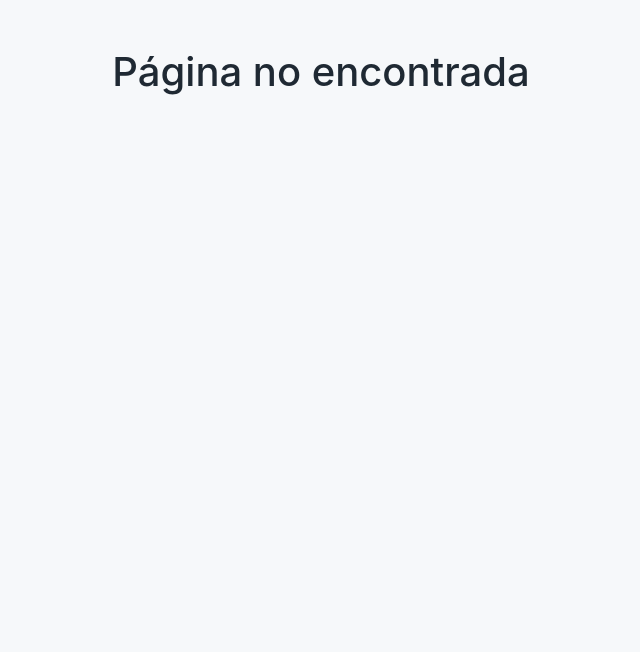
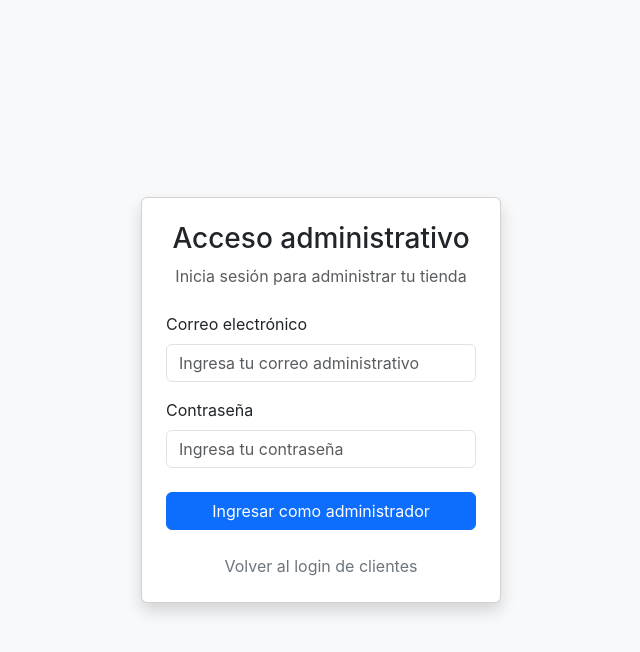
Before and after one commit to 4GeeksAcademy/MenuStore, a React app: page /admin-login in a window 1280 px wide. Shown: the whole page, without its empty margins (319-959 px from the left). Built offline with nearby package versions, Linux system fonts and the light colour scheme; no server answers.

Commit message:
admin login

```diff
--- /dev/null
+++ b/src/front/pages/AdminLogin.jsx
@@ -0,0 +1,106 @@
+
+import React, { useState } from "react";
+import { Link, useNavigate } from "react-router-dom";
+import { fetchLogin } from "../fetch.js";
+
+export const AdminLogin = () => {
+    const navigate = useNavigate();
+
+    const [inputData, setInputData] = useState({
+        email: "",
+        password: "",
+    });
+
+    const handleInputChange = (e) => {
+        const { name, value } = e.target;
+
+        setInputData((prevData) => ({
+            ...prevData,
+            [name]: value,
+        }));
+    };
+
+    const handleLogin = async (e) => {
+        e.preventDefault();
+
+        if (!inputData.email.trim() || !inputData.password.trim()) {
+            alert("Por favor completa todos los campos");
+            return;
+        }
+
+        try {
+            const data = await fetchLogin({
+                email: inputData.email.trim(),
+                password: inputData.password,
+            });
+
+            if (data.user?.role !== "admin") {
+                alert("Estas credenciales no pertenecen a una cuenta de administrador");
+                return;
+            }
+
+            if (data.token) {
+                localStorage.setItem("token", data.token);
+            }
+
+            if (data.user) {
+                localStorage.setItem("user", JSON.stringify(data.user));
+            }
+
+            navigate("/admin-shop");
+        } catch (error) {
+            console.error("Error al iniciar sesión como administrador:", error);
+            alert(error.message || "Correo o contraseña incorrectos");
+        }
+    };
+
+    return (
+        <div className="bg-light d-flex justify-content-center align-items-center vh-100">
+            <div className="card shadow p-4" style={{ width: "360px" }}>
+                <h3 className="text-center mb-2">Acceso administrativo</h3>
+
+                <p className="text-center text-muted mb-4">
+                    Inicia sesión para administrar tu tienda
+                </p>
+
+                <form onSubmit={handleLogin}>
+                    <div className="mb-3">
+                        <label className="form-label">Correo electrónico</label>
+
+                        <input
+                            type="email"
+                            className="form-control"
+                            placeholder="Ingresa tu correo administrativo"
+                            name="email"
+                            value={inputData.email}
+                            onChange={handleInputChange}
+                        />
+                    </div>
+
+                    <div className="mb-4">
+                        <label className="form-label">Contraseña</label>
+
+                        <input
+                            type="password"
+                            className="form-control"
+                            placeholder="Ingresa tu contraseña"
+                            name="password"
+                            value={inputData.password}
+                            onChange={handleInputChange}
+                        />
+                    </div>
+
+                    <button type="submit" className="btn btn-primary w-100">
+                        Ingresar como administrador
+                    </button>
+
+                    <div className="text-center mt-4">
+                        <Link to="/login" className="text-decoration-none text-secondary">
+                            Volver al login de clientes
+                        </Link>
+                    </div>
+                </form>
+            </div>
+        </div>
+    );
+};
--- a/src/front/routes.jsx
+++ b/src/front/routes.jsx
@@ -6,6 +6,7 @@ import {
 
 import { Layout } from "./pages/Layout";
 import { Login } from "./pages/Login";
+import { AdminLogin } from "./pages/AdminLogin";
 import Register from "./pages/Register";
 import ShopAdminView from "./pages/ShopAdminView";
 import { CustomerHome } from "./pages/CustomerHome";
@@ -38,6 +39,11 @@ export const router = createBrowserRouter(
       <Route
         path="register"
         element={<Register />}
+      />
+
+      <Route
+        path="admin-login"
+        element={<AdminLogin />}
       />
 
       {/* Rutas privadas para cualquier usuario autenticado */}
```
Also changed, not shown: dist/index.html, 1 other file.
